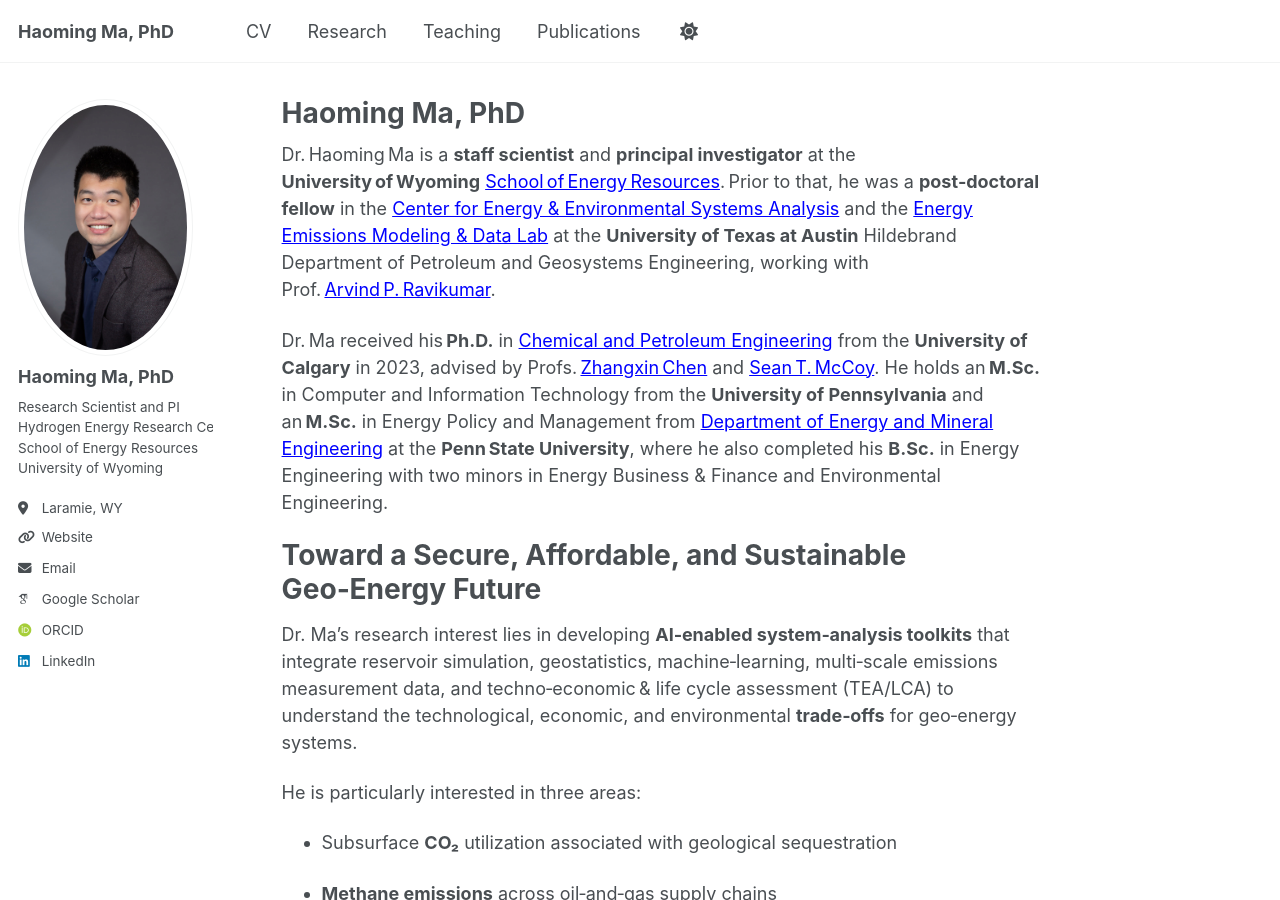
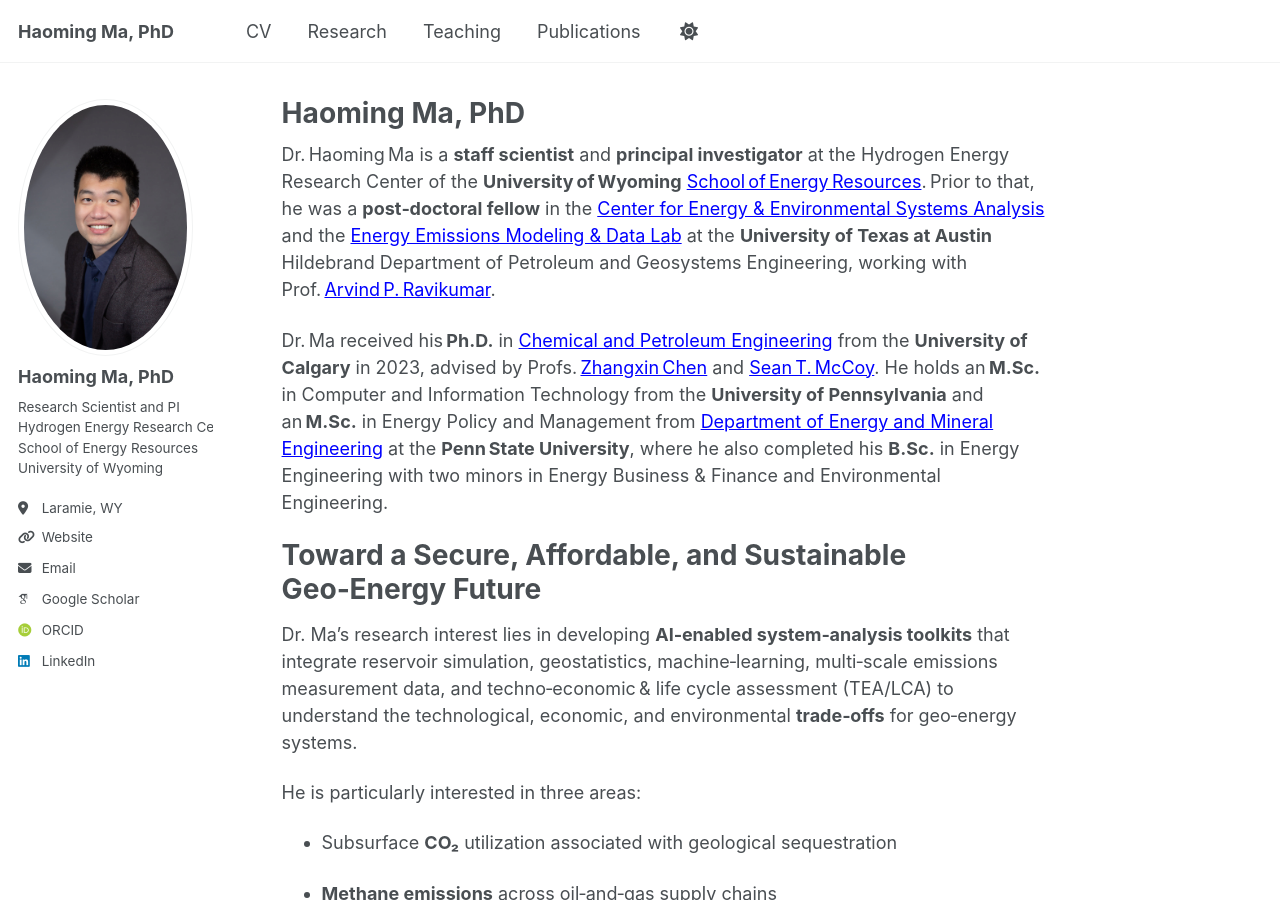
Before and after one commit to haoming-ma/haoming-ma.github.io, a Jekyll site: the page built from _pages/about.md, in a window 1280 px wide and 900 px high. Built offline with Jekyll 4.4.1, drawn with Linux system fonts in a browser that asks for light colours; some web fonts are replaced.

Commit message:
Update about.md

```diff
--- a/_pages/about.md
+++ b/_pages/about.md
@@ -6,7 +6,7 @@ redirect_from:
   - /about/
   - /about.html
 ---
-Dr. Haoming Ma is a **staff scientist** and **principal investigator** at the **University of Wyoming** [School of Energy Resources](https://www.uwyo.edu/ser). Prior to that, he was a **post‑doctoral fellow** in the [Center for Energy & Environmental Systems Analysis](https://www.ceesa.utexas.edu) and the [Energy Emissions Modeling & Data Lab](https://www.eemdl.utexas.edu/) at the **University of Texas at Austin** Hildebrand Department of Petroleum and Geosystems Engineering, working with Prof. [Arvind P. Ravikumar](https://scholar.google.com/citations?user=JgkvadQAAAAJ&hl=en).
+Dr. Haoming Ma is a **staff scientist** and **principal investigator** at the Hydrogen Energy Research Center of the **University of Wyoming** [School of Energy Resources](https://www.uwyo.edu/ser). Prior to that, he was a **post‑doctoral fellow** in the [Center for Energy & Environmental Systems Analysis](https://www.ceesa.utexas.edu) and the [Energy Emissions Modeling & Data Lab](https://www.eemdl.utexas.edu/) at the **University of Texas at Austin** Hildebrand Department of Petroleum and Geosystems Engineering, working with Prof. [Arvind P. Ravikumar](https://scholar.google.com/citations?user=JgkvadQAAAAJ&hl=en).
 
 Dr. Ma received his **Ph.D.** in [Chemical and Petroleum Engineering](https://schulich.ucalgary.ca/chemical-petroleum/home) from the **University of Calgary** in 2023, advised by Profs. [Zhangxin Chen](https://scholar.google.ca/citations?user=LWXGc90AAAAJ&hl=en) and [Sean T. McCoy](https://scholar.google.fr/citations?user=puoY4D8AAAAJ&hl=en). He holds an **M.Sc.** in Computer and Information Technology from the **University of Pennsylvania** and an **M.Sc.** in Energy Policy and Management from [Department of Energy and Mineral Engineering](https://www.eme.psu.edu/) at the **Penn State University**, where he also completed his **B.Sc.** in Energy Engineering with two minors in Energy Business & Finance and Environmental Engineering.
 
```
